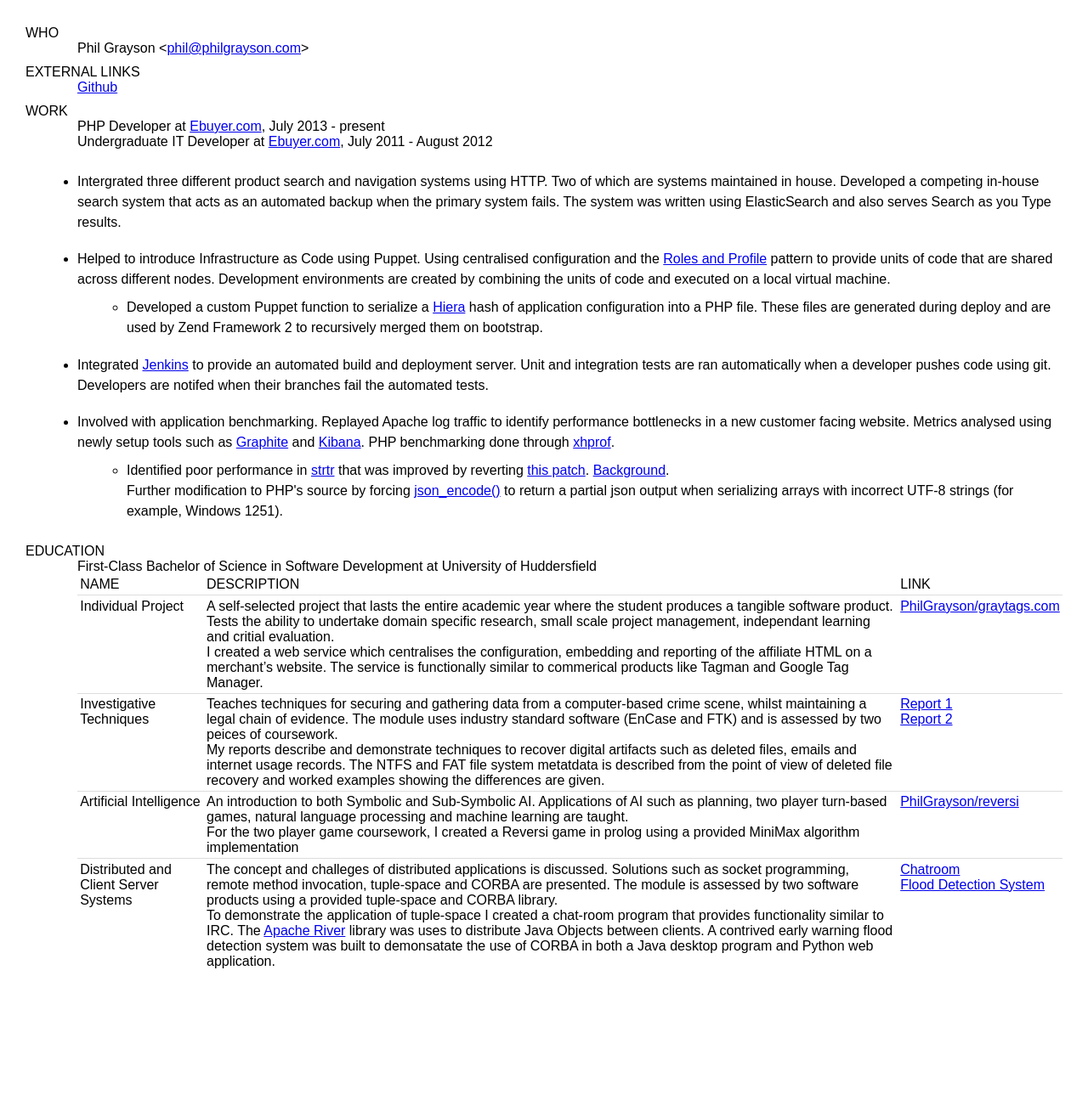
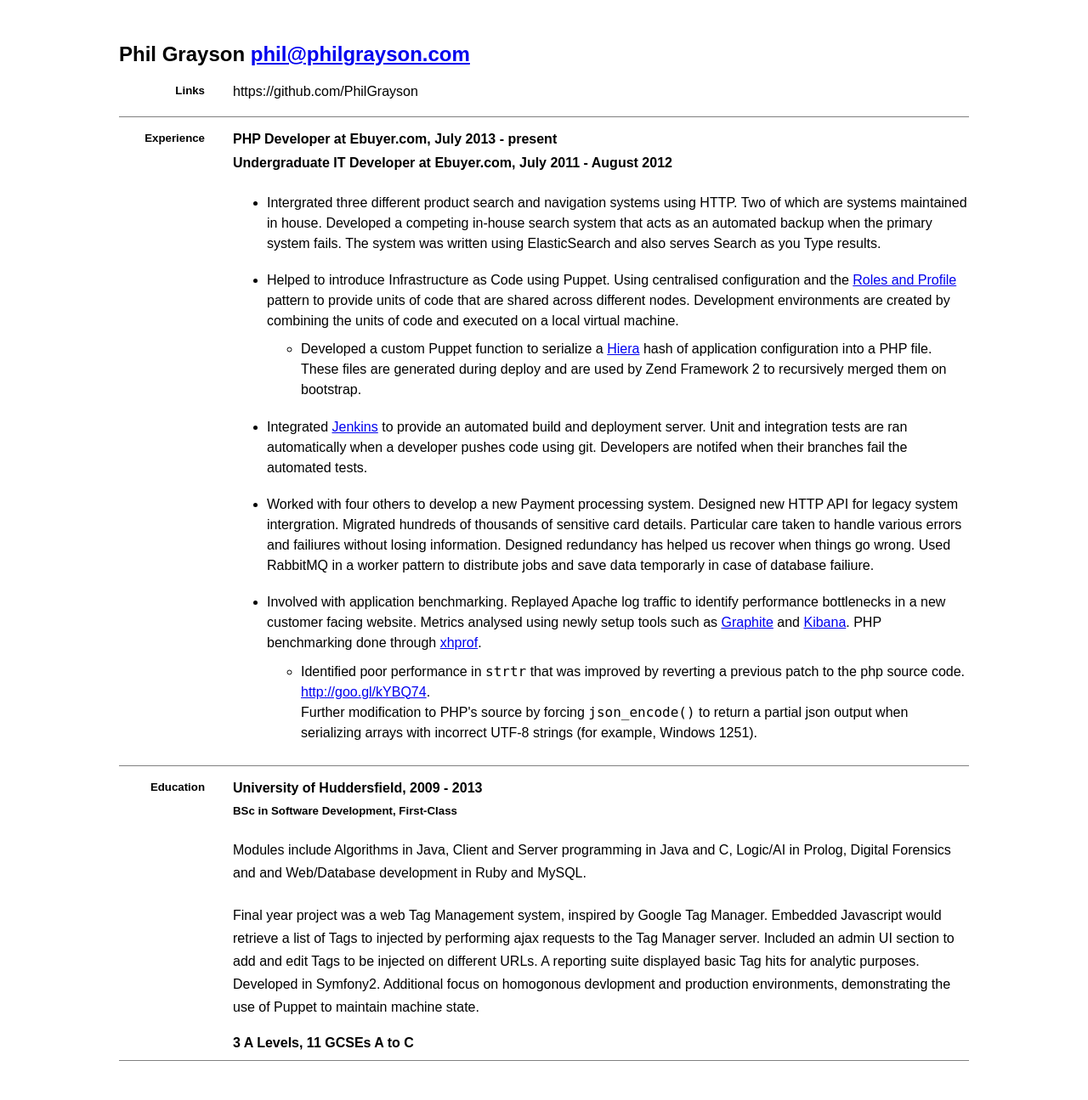
Before and after one commit to PhilGrayson/philgrayson.github.io, a PHP site: page / in a window 1280 px wide. Shown: the whole page at 85% size. Before the commit the page ends 1140 px from the top, so only its background shows below. Run offline with PHP 8.4, Linux system fonts and the light colour scheme.

Commit message:
More styling tweaks

```diff
--- a/css/custom.css
+++ b/css/custom.css
@@ -1,8 +1,9 @@
 body {
   font-size:1em;
   padding: 30px;
-  max-width:
-  font-family: monospace, sans-serif;
+  max-width: 1000px;
+  margin:0 auto;
+  font-family: sans-serif;
 }
 
 .section {
@@ -24,12 +25,37 @@ table {
   display:block;
 }
 
+table tr {
+  border-bottom: 1px solid grey;
+  margin-bottom:1em;
+  display:block;
+}
+
+table tr td.title {
+  width:100px;
+  padding-right:2em;
+}
+
+table h1,
+table h2,
+table h3,
+table h4,
+table h5 {
+  margin-top:0;
+}
+
+table h4 {
+  margin-bottom:10px;
+}
+
+table .title h5 {
+  text-align: right;
+}
+
 table th,
 table td {
   text-align:left;
   vertical-align:top;
-  border-top:1px solid #ddd;
-  padding:0.2em;
 }
 
 ul li {
@@ -51,4 +77,5 @@ table th {
 
 td p {
   padding:3px 0;
+  line-height:1.7;
 }
--- a/index.html
+++ b/index.html
@@ -10,22 +10,22 @@
     </head>
     <body>
       <div class="section">
-        <p class="title">WHO</p>
-        <p class="content">
-          Phil Grayson &lt;<a href="mailto:phil@philgrayson.com">phil@philgrayson.com</a>&gt;
-        </p>
+        <h2 class="content">
+          Phil Grayson <a href="mailto:phil@philgrayson.com">phil@philgrayson.com</a>
+        </h2>
       </div>
-      <div class="section">
-        <p class="title">EXTERNAL LINKS</p>
-        <p class="content">
-          <a href="http://github.com/PhilGrayson">Github</a>
-        </p>
-      </div>
-      <div class="section">
-        <p class="title">WORK</p>
-        <p class="content">
-          PHP Developer at <a href="http://ebuyer.com">Ebuyer.com</a>, July 2013 - present<br />
-          Undergraduate IT Developer at <a href="http://ebuyer.com">Ebuyer.com</a>, July 2011 - August 2012
+      <table>
+        <tr>
+          <td class="title"><h5>Links</h5></td>
+          <td>
+            https://github.com/PhilGrayson
+          </td>
+        </tr>
+        <tr>
+          <td class="title"><h5>Experience</h5></td>
+          <td>
+            <h4>PHP Developer at Ebuyer.com, July 2013 - present</h4>
+            <h4>Undergraduate IT Developer at Ebuyer.com, July 2011 - August 2012</h4>
             <ul>
               <li>
 Intergrated three different product search and navigation systems using HTTP. Two of which are systems maintained in house. Developed a competing in-house search system that acts as an automated backup when the primary system fails. The system was written using ElasticSearch and also serves Search as you Type results.
@@ -42,80 +42,31 @@ Developed a custom Puppet function to serialize a <a href="https://docs.puppetla
 Integrated <a href="https://jenkins-ci.org/">Jenkins</a> to provide an automated build and deployment server. Unit and integration tests are ran automatically when a developer pushes code using git. Developers are notifed when their branches fail the automated tests.
               </li>
               <li>
+Worked with four others to develop a new Payment processing system. Designed new HTTP API for legacy system intergration. Migrated hundreds of thousands of sensitive card details. Particular care taken to handle various errors and failiures without losing information. Designed redundancy has helped us recover when things go wrong. Used RabbitMQ in a worker pattern to distribute jobs and save data temporarly in case of database failiure.
+              </li>
+              <li>
 Involved with application benchmarking. Replayed Apache log traffic to identify performance bottlenecks in a new customer facing website. Metrics analysed using newly setup tools such as <a href="http://graphite.wikidot.com/">Graphite</a> and <a href="https://www.elastic.co/products/kibana">Kibana</a>. PHP benchmarking done through <a href="http://pecl.php.net/package/xhprof">xhprof</a>.
                 <ul>
                   <li>
-Identified poor performance in <a href="http://www.php.net/manual/en/function.strtr.php">strtr</a> that was improved by reverting <a href="https://github.com/php/php-src/commit/ccf15cf2dc92d11f92ee30c97e2d86b07f81e030">this patch</a>. <a href="http://markmail.org/message/w6lez2c6vlgaupay">Background</a>.
+Identified poor performance in <code>strtr</code> that was improved by reverting a previous patch to the php source code. <a href="http://markmail.org/message/w6lez2c6vlgaupay">http://goo.gl/kYBQ74</a>.
 <br />
-Further modification to PHP's source by forcing <a href="http://www.php.net/manual/en/function.json_encode.php">json_encode()</a> to return a partial json output when serializing arrays with incorrect UTF-8 strings (for example, Windows 1251).
+Further modification to PHP's source by forcing <code>json_encode()</code> to return a partial json output when serializing arrays with incorrect UTF-8 strings (for example, Windows 1251).
                   </li>
                 </ul>
               </li>
             </ul>
-        </p>
-      </div>
-      <div class="section">
-        <p class="title">EDUCATION</p>
-        <p class="content">
-          First-Class Bachelor of Science in Software Development at University of Huddersfield<br />
-        </p>
-        <table class="content">
-          <thead>
-            <tr>
-              <th>NAME</th>
-              <th>DESCRIPTION</th>
-              <th>LINK</th>
-            </tr>
-          </thead>
-          <tbody>
-            <tr>
-              <td>Individual Project</td>
-              <td>
-                <p>A self-selected project that lasts the entire academic year where the student produces a tangible software product. Tests the ability to undertake domain specific research, small scale project management, independant learning and critial evaluation.</p>
-                <p>I created a web service which centralises the configuration, embedding and reporting of the affiliate HTML on a merchant’s website. The service is functionally similar to commerical products like Tagman and Google Tag Manager.
-                </p>
           </td>
-              <td><a href="https://github.com/PhilGrayson/graytags.com">PhilGrayson/graytags.com</a></td>
         </tr>
         <tr>
-              <td>Investigative Techniques</td>
+          <td class="title"><h5>Education</h5></td>
           <td>
-                <p>Teaches techniques for securing and gathering data from a computer-based crime scene, whilst maintaining a legal chain of evidence. The module uses industry standard software (EnCase and FTK) and is assessed by two peices of coursework.</p>
-                <p>My reports describe and demonstrate techniques to recover digital artifacts such as deleted files, emails and internet usage records. The NTFS and FAT file system metatdata is described from the point of view of deleted file recovery and worked examples showing the differences are given.
-                </p>
+            <h4>University of Huddersfield, 2009 - 2013</h4>
+            <h5>BSc in Software Development, First-Class</h5>
+            <p>Modules include Algorithms in Java, Client and Server programming in Java and C, Logic/AI in Prolog, Digital Forensics and and Web/Database development in Ruby and MySQL.</p>
+            <p>Final year project was a web Tag Management system, inspired by Google Tag Manager. Embedded Javascript would retrieve a list of Tags to injected by performing ajax requests to the Tag Manager server. Included an admin UI section to add and edit Tags to be injected on different URLs. A reporting suite displayed basic Tag hits for analytic purposes. Developed in Symfony2. Additional focus on homogonous devlopment and production environments, demonstrating the use of Puppet to maintain machine state.</p>
+            <h4>3 A Levels, 11 GCSEs A to C</h4>
           </td>
-              <td>
-                <a href="https://github.com/PhilGrayson/university/raw/master/year4/CHS2580-Investigative-Techniques/assignment-1/report/report.pdf">Report 1</a><br />
-                <a href="https://github.com/PhilGrayson/university/raw/master/year4/CHS2580-Investigative-Techniques/assignment-2/report.pdf">Report 2</a>
-
         </tr>
-            <tr>
-              <td>Artificial Intelligence</td>
-              <td>
-                <p>
-                  An introduction to both Symbolic and Sub-Symbolic AI. Applications of AI such as planning, two player turn-based games, natural language processing and machine learning are taught.
-                </p>
-                <p>For the two player game coursework, I created a Reversi game in prolog using a provided MiniMax algorithm implementation</p>
-              </td>
-              <td><a href="http://github.com/Philgrayson/reversi">PhilGrayson/reversi</a></td>
-            </tr>
-            <tr>
-              <td>Distributed and Client Server Systems</td>
-              <td>
-                <p>
-                The concept and challeges of distributed applications is discussed. Solutions such as socket programming, remote method invocation, tuple-space and CORBA are presented. The module is assessed by two software products using a provided tuple-space and CORBA library.
-                </p>
-                <p>
-                To demonstrate the application of tuple-space I created a chat-room program that provides functionality similar to IRC. The <a href="https://river.apache.org">Apache River</a> library was uses to distribute Java Objects between clients. A contrived early warning flood detection system was built to demonsatate the use of CORBA in both a Java desktop program and Python web application.
-                </p>
-              </td>
-              <td>
-                <a href="https://github.com/PhilGrayson/university/tree/master/year4/CHS2546-Distributed-and-Client-Server-Systems/assignment-1">Chatroom</a><br />
-                <a href="https://github.com/PhilGrayson/university/tree/master/year4/CHS2546-Distributed-and-Client-Server-Systems/assignment-2">Flood Detection System</a>
-              </td>
-          </tbody>
       </table>
-        </p>
-      </div>
     </body>
 </html>
```
Lines whose indentation alone changed are shown as unchanged.
